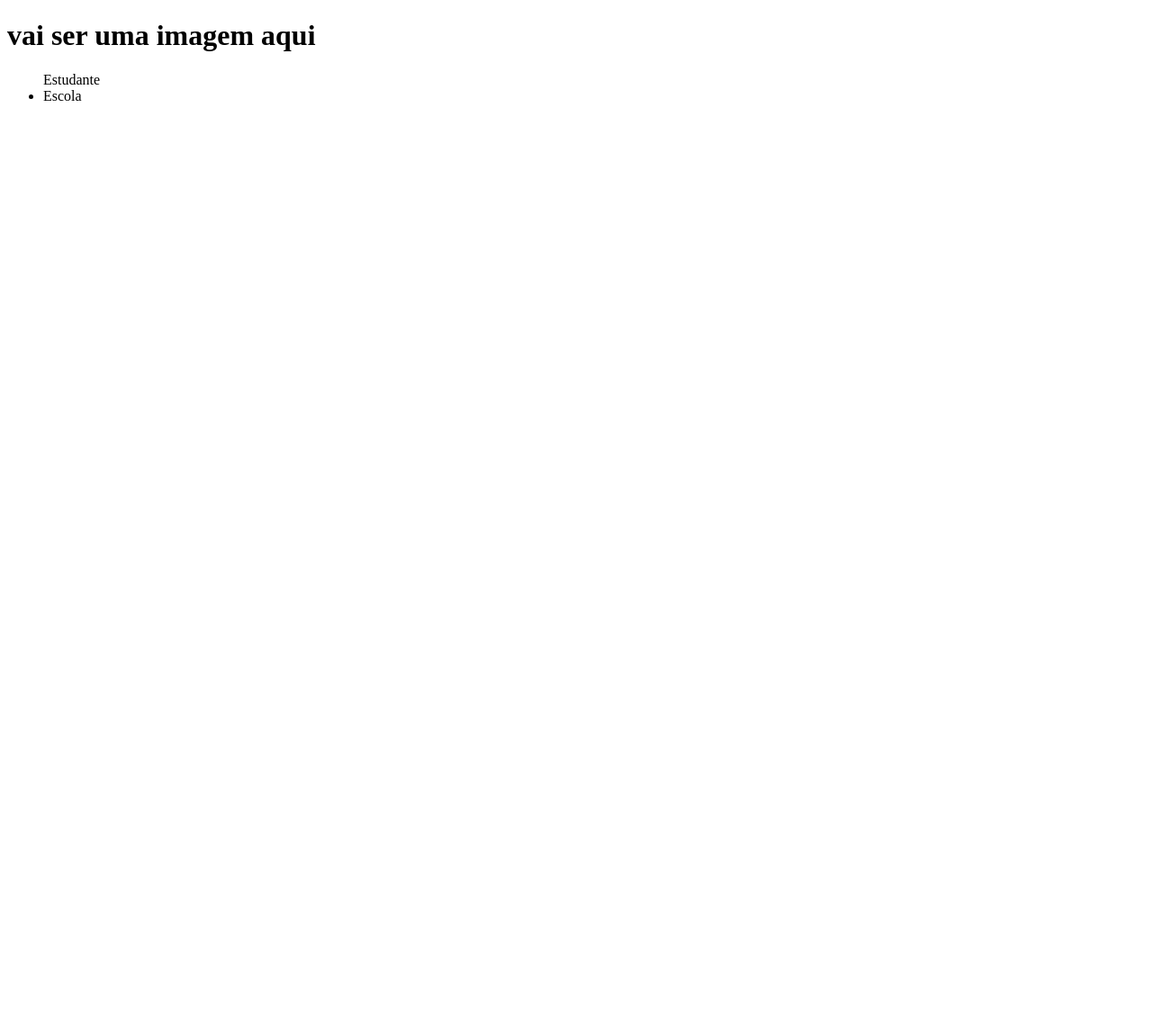
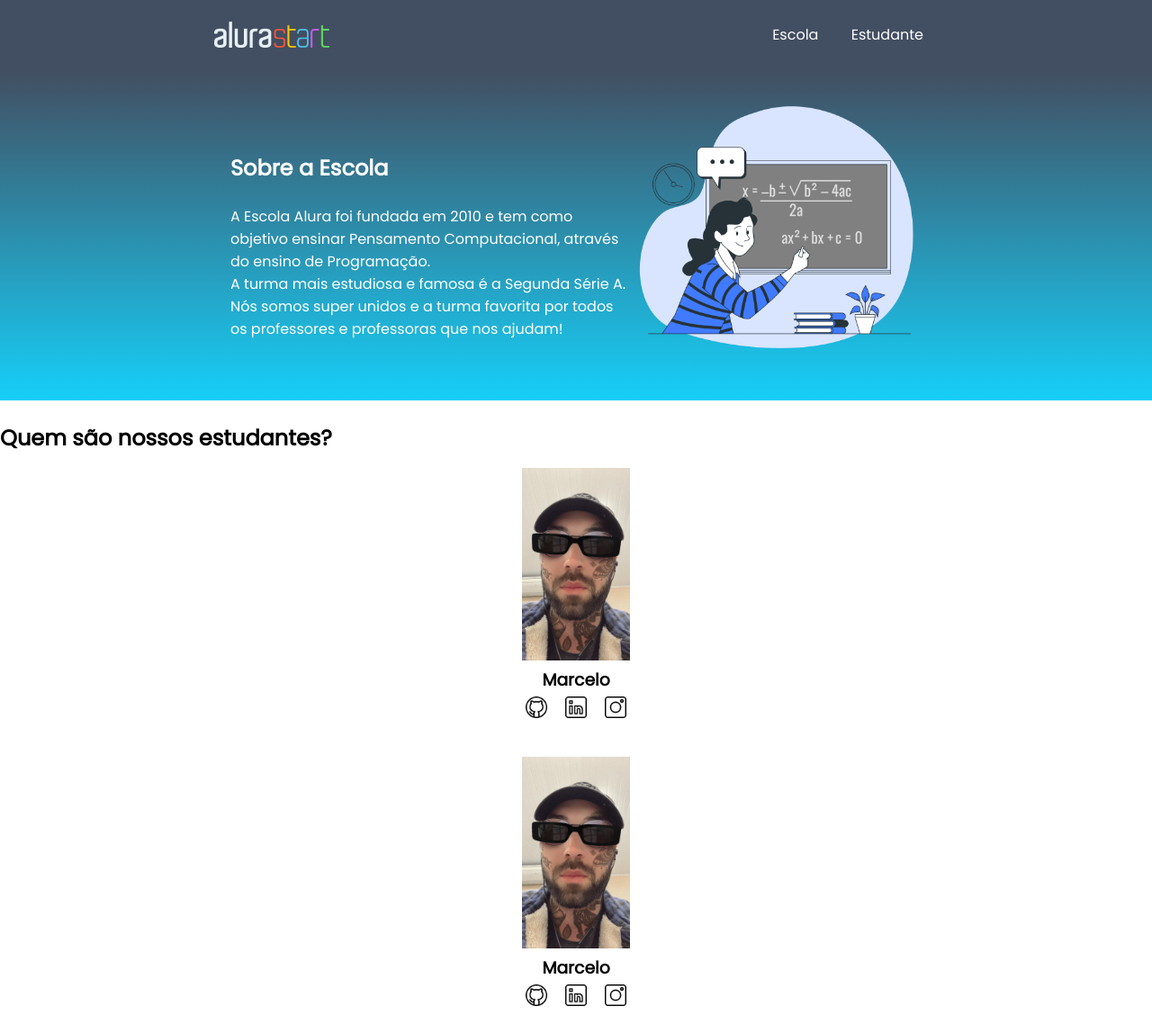
Before and after one commit to KETHLEENSARINHA/site-da-escola, a plain HTML site: page index.html in a window 1280 px wide. Shown: the whole page at 90% size. Before the commit the page ends 800 px from the top, so only its background shows below. Drawn offline with Linux system fonts and the light colour scheme.

Commit message:
Add files via upload

```diff
--- a/index.html
+++ b/index.html
@@ -3,15 +3,49 @@
 <head>
     <meta charset="UTF-8">
     <meta http-equiv="X-UA-Compatible" content="IE=edge">
-    <meta name="viewport" content="wiewport" content="width=device-widht, incial-scale=1.0">
-    <title>Document</title>
-      <link rel="stylesheet" href="style.css"
+    <meta name="viewport" content="width=device-width, initial-scale=1.0">
+    <title>Equipe Alura Start</title>
+    <link rel="stylesheet" href="style.css">
+    <link rel="preconnect" href="https://fonts.googleapis.com">
+    <link rel="preconnect" href="https://fonts.gstatic.com" crossorigin>
+    <link href="https://fonts.googleapis.com/css2?family=Poppins&display=swap" rel="stylesheet">
 </head>
-      <header>
-  <h1>vai ser uma imagem aqui</h1>
-       <ul>
-       <l1>Estudante</l1>
-       <li>Escola</li>
-       </ul>
-       </header
+<body>
+    <header class="cabecalho">
+        <img class="cabecalho-imagem" src="alurastart logo.png" alt="logo da alura start">
+        <ul class="cabecalho-lista">
+            <li class="cabecalho-lista-item">Escola</li>
+            <li class="cabecalho-lista-item">Estudante</li>
+        </ul>
+    </header>
+    <section class="escola">
+        <div class="escola-div-conteudo">
+            <h2 class="escola-titulo">Sobre a Escola</h2>
+            <p class="escola-texto-um">A Escola Alura foi fundada em 2010 e tem como objetivo ensinar Pensamento Computacional, através do ensino de  Programação.</p>
+            <p class="escola-texto-dois">A turma mais estudiosa e famosa é a Segunda Série A. Nós somos super unidos e a turma favorita por todos os professores e professoras que nos ajudam!</p>
+        </div>
+        <img class="escola-imagem" src="Formula-bro.png" alt="imagem que representa uma professora em sala de aula">
+    </section>
+    <section class="estudante">
+        <h2 class="estudante-titulo">Quem são nossos estudantes?</h2>
+        <div class="estudante-todos">
+        <span></span>
+        <div class="estudante-div">
+            <img class="estudante-imagem" src="Marcelo.jpeg" alt="foto do marcelo">
+            <h3 class="estudante-nome">Marcelo</h3>
+            <a href="https://github.com/marcelopaludetto"><img class="estudante-icone" src="github.png" alt="icone github"></a>
+            <a href="https://linkedin.com/marcelopaludetto"><img class="estudante-icone" src="linkedin.png" alt="icone linkedin"></a>
+            <a href="https://instagram.com/marcelopaludetto"><img class="estudante-icone" src="instagram.png" alt="icone instagram"></a>
+        </div>
+        <div class="estudante-div">
+            <img class="estudante-imagem" src="Marcelo.jpeg" alt="foto do marcelo">
+            <h3 class="estudante-nome">Marcelo</h3>
+            <a href="https://github.com/marcelopaludetto"><img class="estudante-icone" src="github.png" alt="icone github"></a>
+            <a href="https://linkedin.com/marcelopaludetto"><img class="estudante-icone" src="linkedin.png" alt="icone linkedin"></a>
+            <a href="https://instagram.com/marcelopaludetto"><img class="estudante-icone" src="instagram.png" alt="icone instagram"></a>
+        </div>
+
+    </div>
+    </section>
+</body>
 </html>
--- a/style.css
+++ b/style.css
@@ -1,4 +1,64 @@
+*{
+   margin: 0;
+   padding: 0;
+}
 body {
-background-color: #d4295c
-color: white;
+   font-family: 'Poppins', sans-serif;
 }
+.cabecalho {
+   background-color: #424E61;
+   color: white;
+   display: flex;
+   justify-content: space-around;
+   align-items: center;
+   padding: 24px 0;
+}
+
+.cabecalho-imagem{
+   width: 10%;
+}
+
+.cabecalho-lista-item{
+   display: inline-block;
+   margin: 0 16px;
+   font-size: 16px;
+}
+
+.escola-imagem{
+   width: 25%;
+}
+
+.escola{
+   background-image: linear-gradient(#424E61,#16CFF8);
+   color:white;
+   display: flex;
+   justify-content: center;
+   align-items: center;
+   padding: 24px 0;
+}
+
+.escola-div-conteudo{
+   width: 35%;
+}
+
+
+.escola-titulo{
+   padding: 24px 0;
+}
+
+.estudante{
+   padding: 24px 0;
+}
+.estudante-imagem{
+   width: 120px;
+}
+
+.estudante-icone{
+   width: 24px;
+   padding: 4px 8px;
+}
+
+.estudante-div{
+   text-align: center;
+   padding: 16px 0;
+}
```
Also changed, not shown: Formula-bro.png (added), Marcelo.jpeg (added), alurastart logo.png (added), github.png (added), instagram.png (added), linkedin.png (added).
